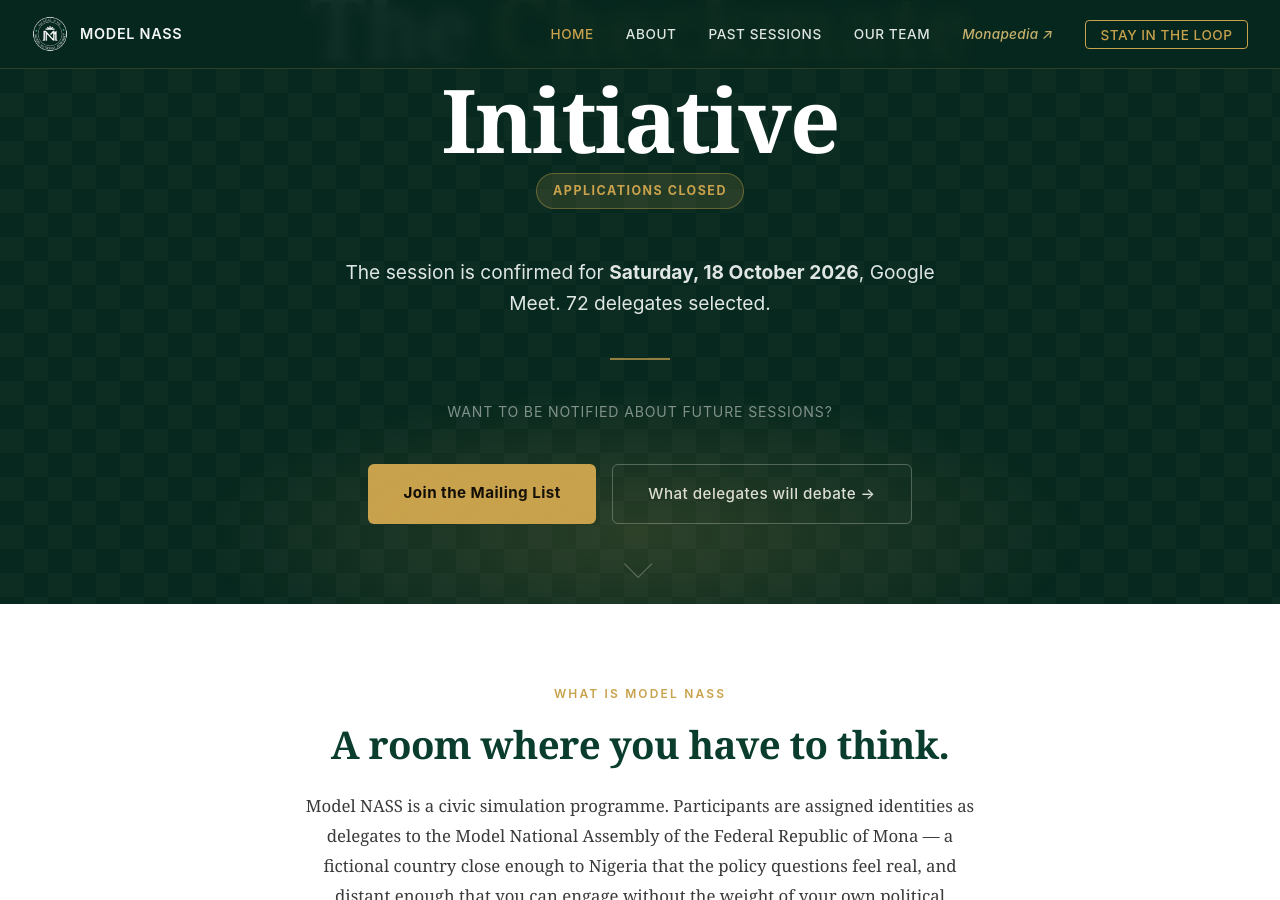
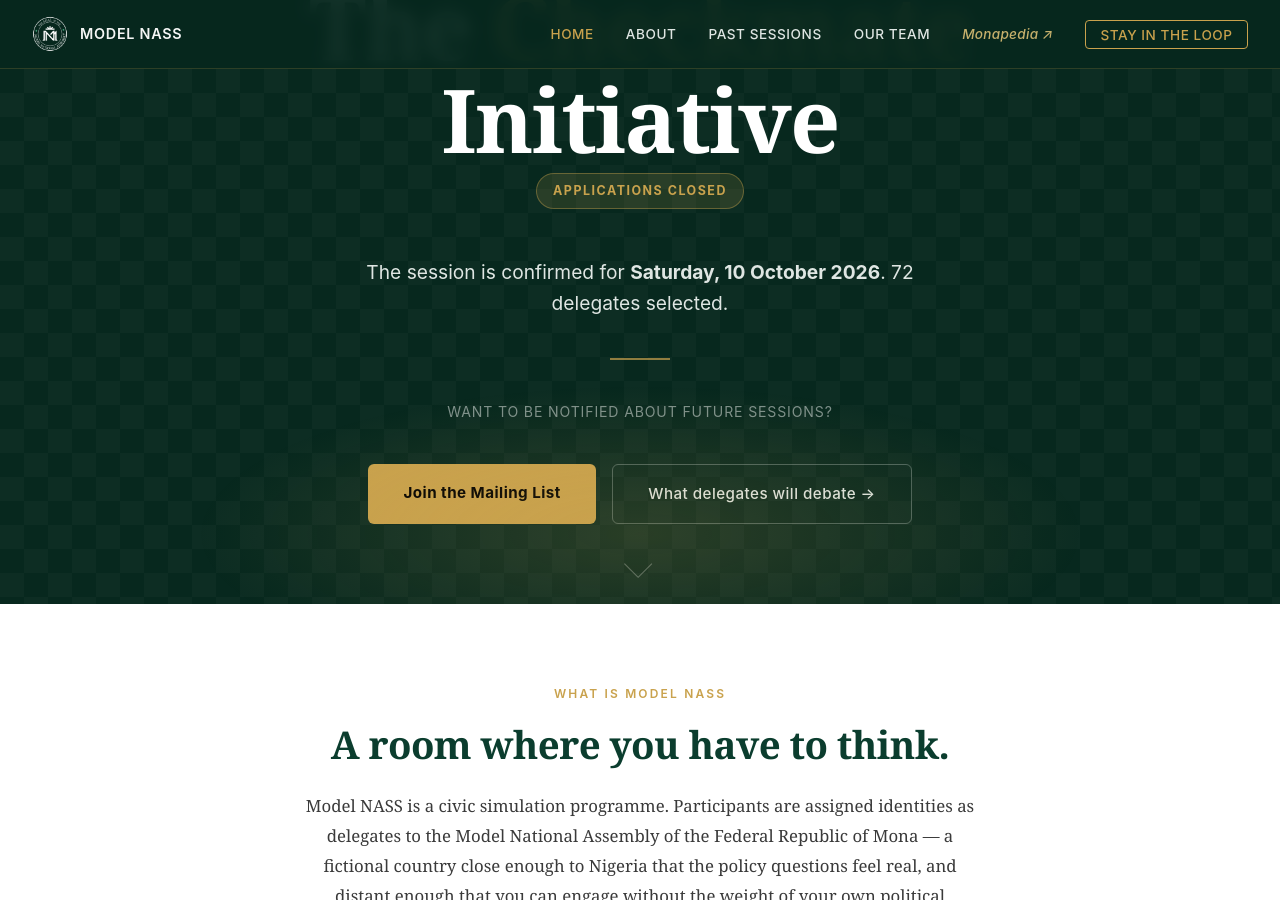
Before and after one commit to JoshuaOlu/modelnass, a Jekyll site: the page built from index.html, in a window 1280 px wide and 900 px high, scrolled down 315 px. Built offline with Jekyll 4.4.1, drawn with Linux system fonts in a browser that asks for light colours.

Commit message:
Adjusted date

```diff
--- a/_data/current_session.yml
+++ b/_data/current_session.yml
@@ -46,8 +46,8 @@ subtitle: "A polarising bill. A fractured chamber. 72 delegates to decide."
 date_text: "Date to be announced · Registration now open"
 
 # Confirmed date and venue — used in "upcoming" status
-confirmed_date: "Saturday, 18 October 2026"
-confirmed_venue: "Google Meet"
+confirmed_date: "Saturday, 10 October 2026"
+confirmed_venue: ""
 
 delegate_count: 72
 
```
